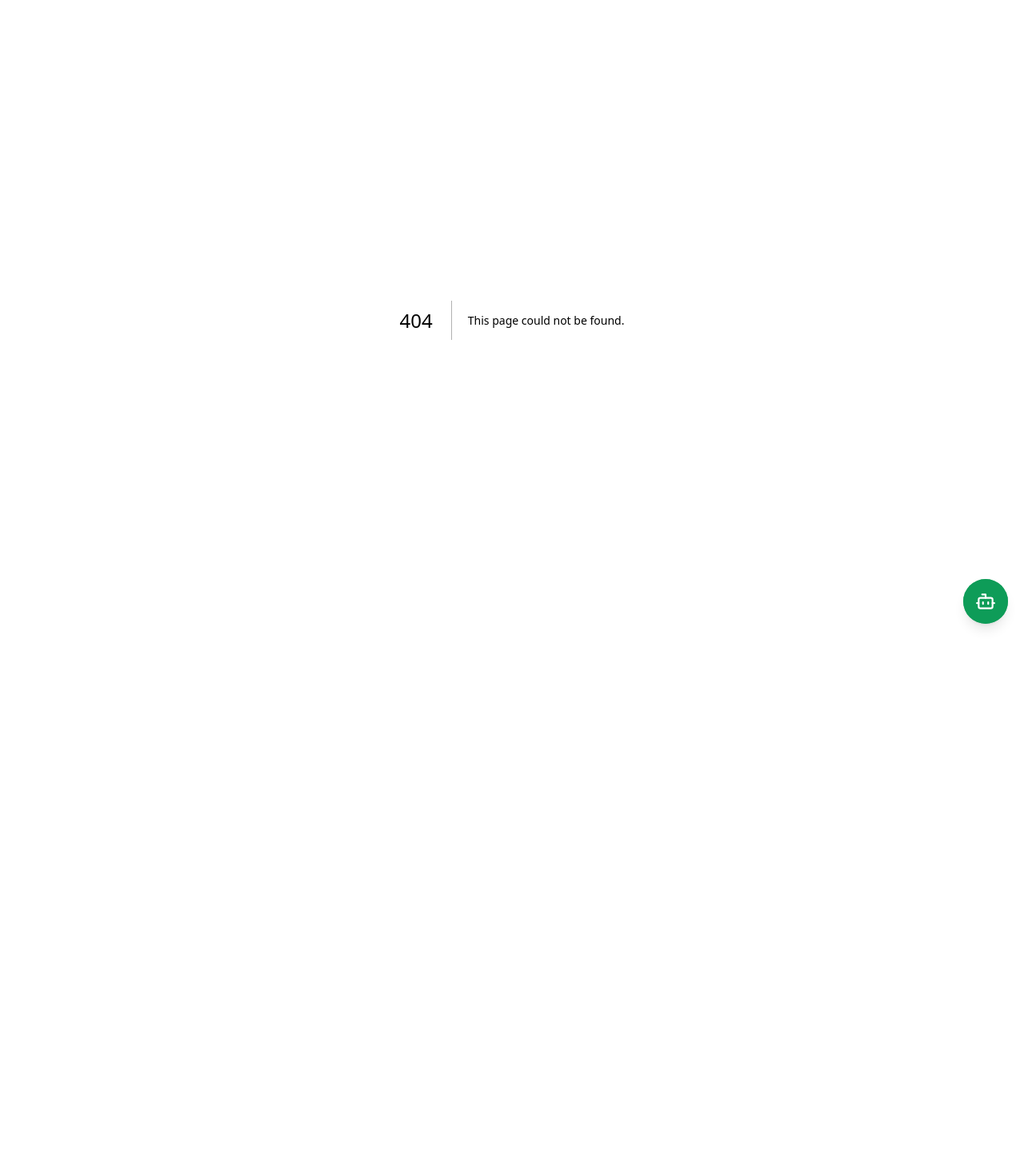
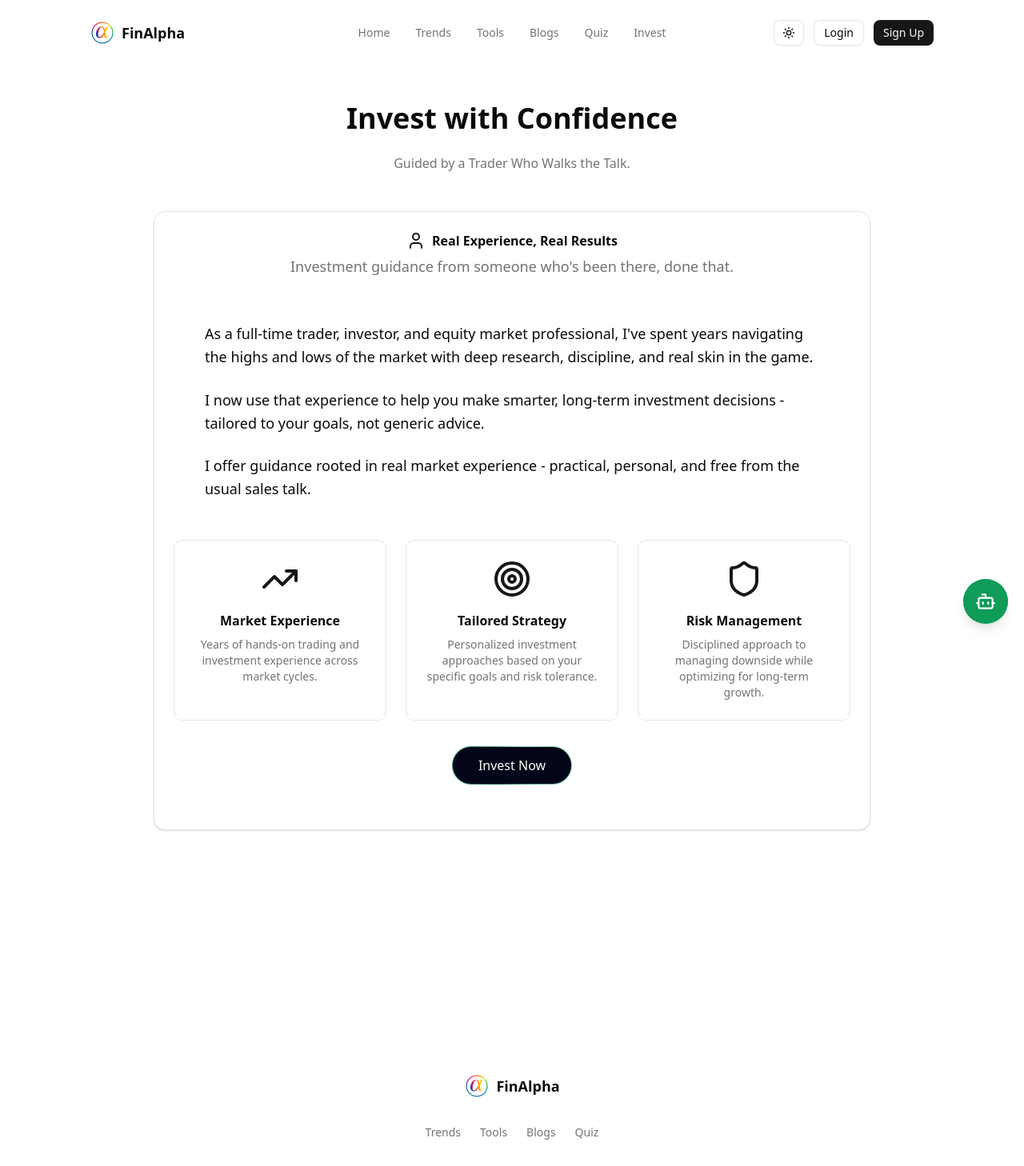
Before and after one commit to shibu-sd/FinAlpha, a Next.js app: page /invest in a window 1280 px wide. Before the commit this address had no page. Shown: the top 1458 px of the page at 80% size. Before the commit the page ends 800 px from the top, so only its background shows below. Built offline with nearby package versions, Linux system fonts and the light colour scheme.

Commit message:
added the invest page

```diff
--- /dev/null
+++ b/app/invest/page.tsx
@@ -0,0 +1,13 @@
+import Features from "@/components/features/invest-features";
+import FooterSection from "@/components/footer";
+import { HeroHeader } from "@/components/hero/hero-header";
+
+export default function Tools() {
+    return (
+        <>
+            <HeroHeader />
+            <Features />
+            <FooterSection />
+        </>
+    );
+}
```
